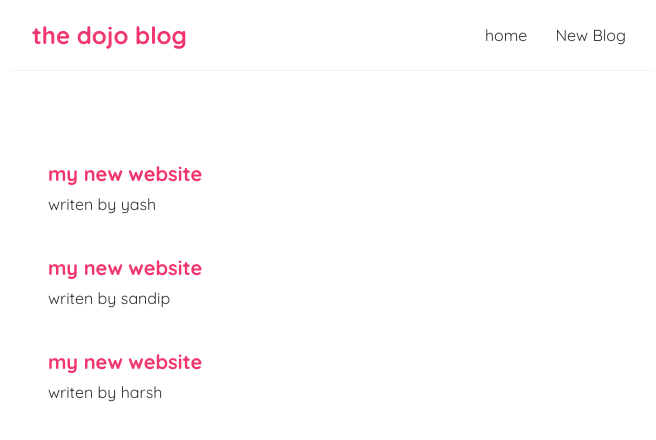
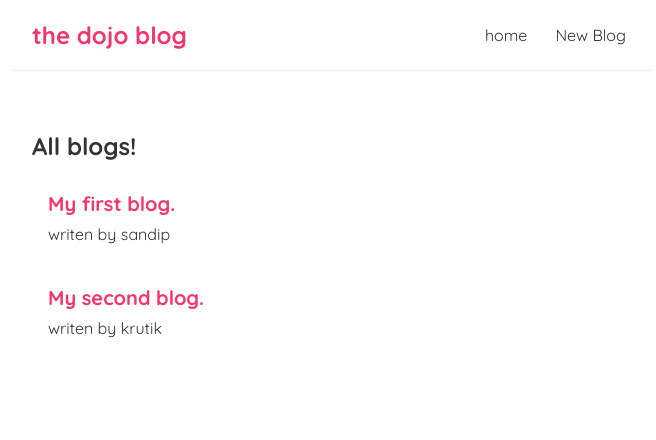
Before and after one commit to SandipMajithiya12/Webdev, a React (Create React App) app in the folder dojo-blog/: page / in a window 1280 px wide. Shown: the top 440 px of the page, without its empty margins (308-964 px from the left). Built offline with nearby package versions, Linux system fonts and the light colour scheme; data requests are answered from the project's data file.

Commit message:
use effect

```diff
--- /dev/null
+++ b/dojo-blog/data/db.json
@@ -0,0 +1,17 @@
+{
+    "blogs" :[
+
+        {
+            "title" : "My first blog.",
+            "body" : "lorem.......",
+            "author" : "sandip",
+            "id" : 1
+        },
+        {
+            "title" : "My second blog.",
+            "body" : "lorem.......",
+            "author" : "krutik",
+            "id" : 2
+        }
+    ]
+}
--- /dev/null
+++ b/dojo-blog/src/BlogList.js
@@ -0,0 +1,21 @@
+const BlogList = ({blogs,title}) => {
+    return (
+        <div className="blog-list">
+            <h2>
+                {title}
+            </h2>
+            {blogs.map((blog)=>
+     (
+      <div className="blog-preview" key={blog.id}>
+
+        <h2>{blog.title}</h2>
+        <p>writen by {blog.author} </p>
+
+      </div>
+     )
+     )}
+        </div>
+     );
+}
+
+export default BlogList;
--- a/dojo-blog/src/Home.js
+++ b/dojo-blog/src/Home.js
@@ -1,28 +1,30 @@
-import { useState } from "react";
+import { useState , useEffect} from "react";
+import BlogList from "./BlogList";
 
 const Home = () => {
-  const [blogs ,setBlog] = useState([
-    {
-      title : 'my new website', body : 'lorem..', author : 'yash', id :1
-    },
-    {
-      title : 'my new website', body : 'lorem..', author : 'sandip', id :3
-    },
-    {
-      title : 'my new website', body : 'lorem..', author : 'harsh', id :2
-    }
-  ]);
+  const [blogs ,setBlog] = useState(null);
+  const [isPending, setIsPending] = useState(true);
+
+    useEffect(() =>{
+     setTimeout(()=>{
+      fetch('http://localhost:8000/blogs')
+     .then (res => {
+      return res.json();
+     })
+     .then(data =>{
+      setBlog(data);
+      setIsPending(false);
+     });
+     },1000)
+    },[]);
+
   return (
     <div className="home">
-     {blogs.map((blog)=>
-     (
-      <div className="blog-preview" key={blog.id}>
+      {
+        isPending && <div>Lodaing...</div>
+      }
+     {blogs && <BlogList blogs = {blogs} title = "All blogs!" />}
 
-        <h2>{blog.title}</h2>
-        <p>writen by {blog.author} </p>
-      </div>
-     )
-     )}
     </div>
   );
 };
```
